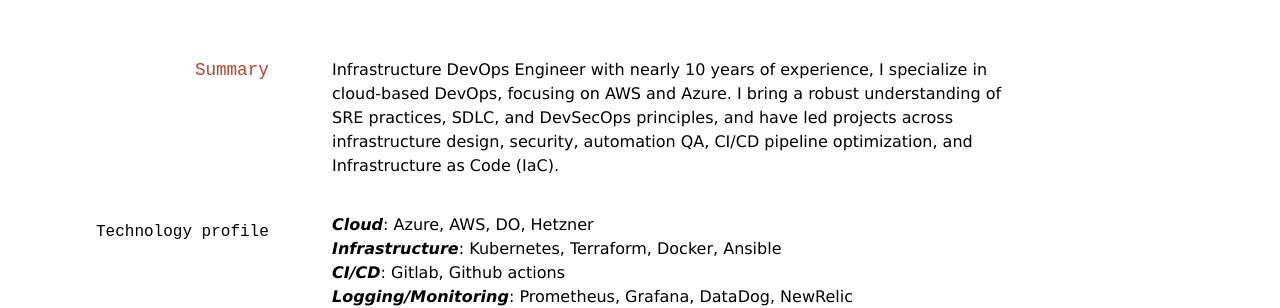
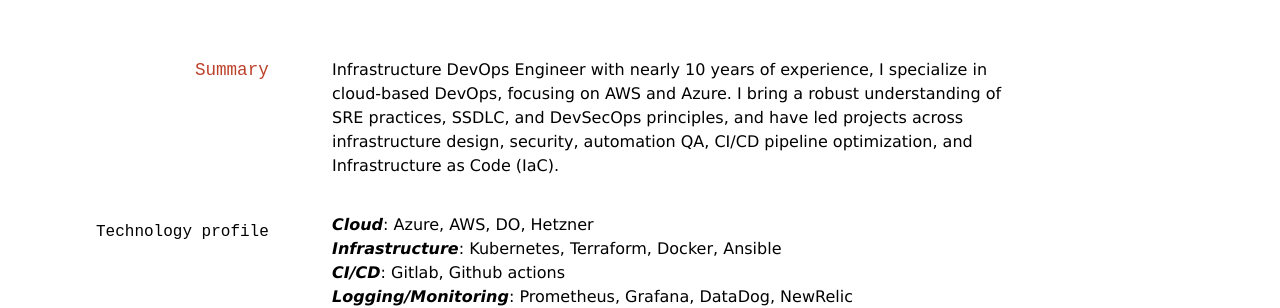
Before and after one commit to ivanmamay/ivanmamay.github.io, a Jekyll site: the page built from index.md, in a window 1280 px wide and 900 px high. Shown: the part 147-455 px from the top of the window. Built offline with Jekyll 4.4.1, drawn with Linux system fonts in a browser that asks for light colours.

Commit message:
some upd

```diff
--- a/_config.yml
+++ b/_config.yml
@@ -1,2 +1,3 @@
 markdown:   kramdown
 style:  davewhipp
+# style:  kjhealy
--- a/index.md
+++ b/index.md
@@ -18,7 +18,7 @@ DevOps Engineer
 
 ## Summary
 
-Infrastructure DevOps Engineer with nearly 10 years of experience, I specialize in cloud-based DevOps, focusing on AWS and Azure. I bring a robust understanding of SRE practices, SDLC, and DevSecOps principles, and have led projects across infrastructure design, security, automation QA, CI/CD pipeline optimization, and Infrastructure as Code (IaC).
+Infrastructure DevOps Engineer with nearly 10 years of experience, I specialize in cloud-based DevOps, focusing on AWS and Azure. I bring a robust understanding of SRE practices, SSDLC, and DevSecOps principles, and have led projects across infrastructure design, security, automation QA, CI/CD pipeline optimization, and Infrastructure as Code (IaC).
 
 ### Technology profile
 
```
Also changed, not shown: other parts of index.md (+1 -1 lines).
